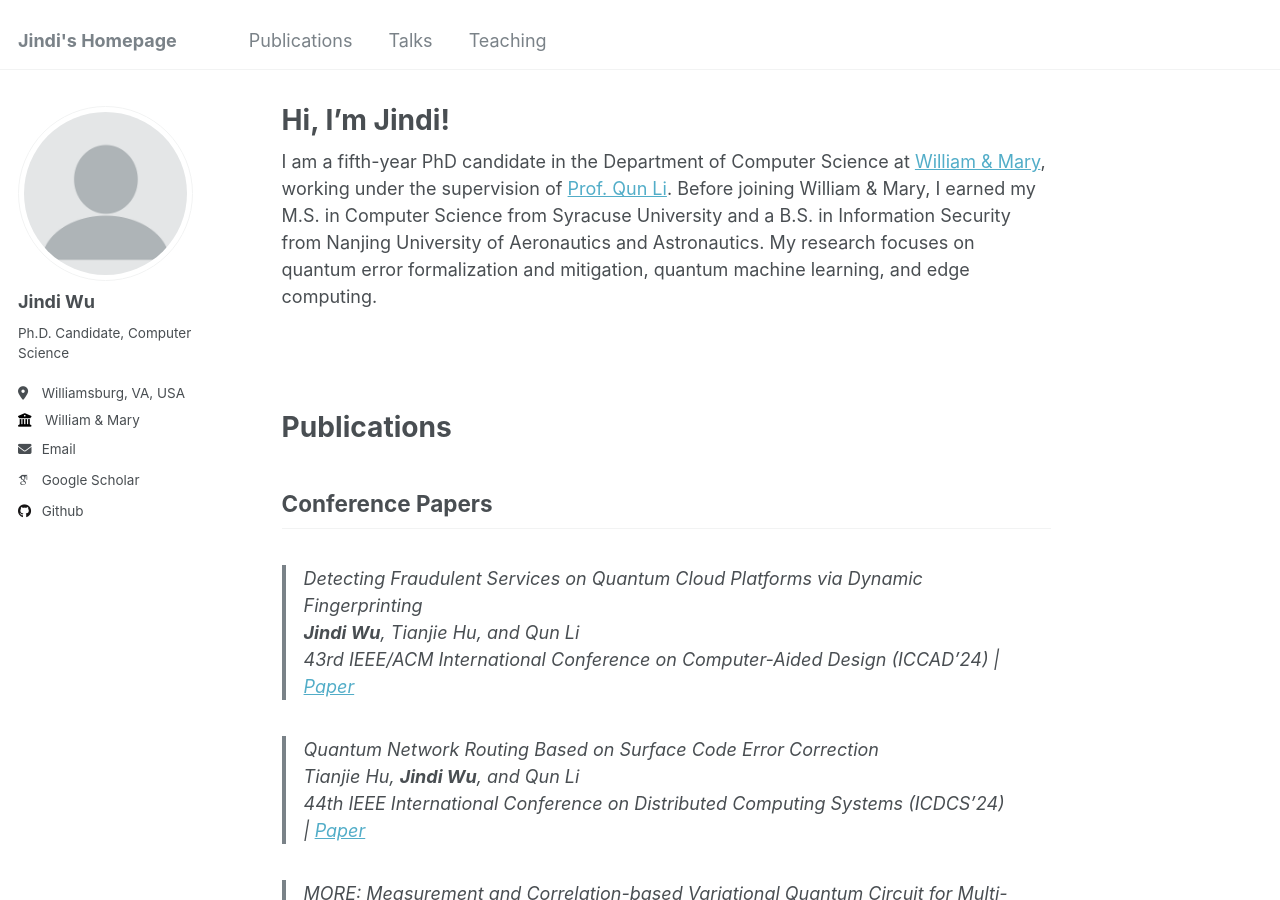
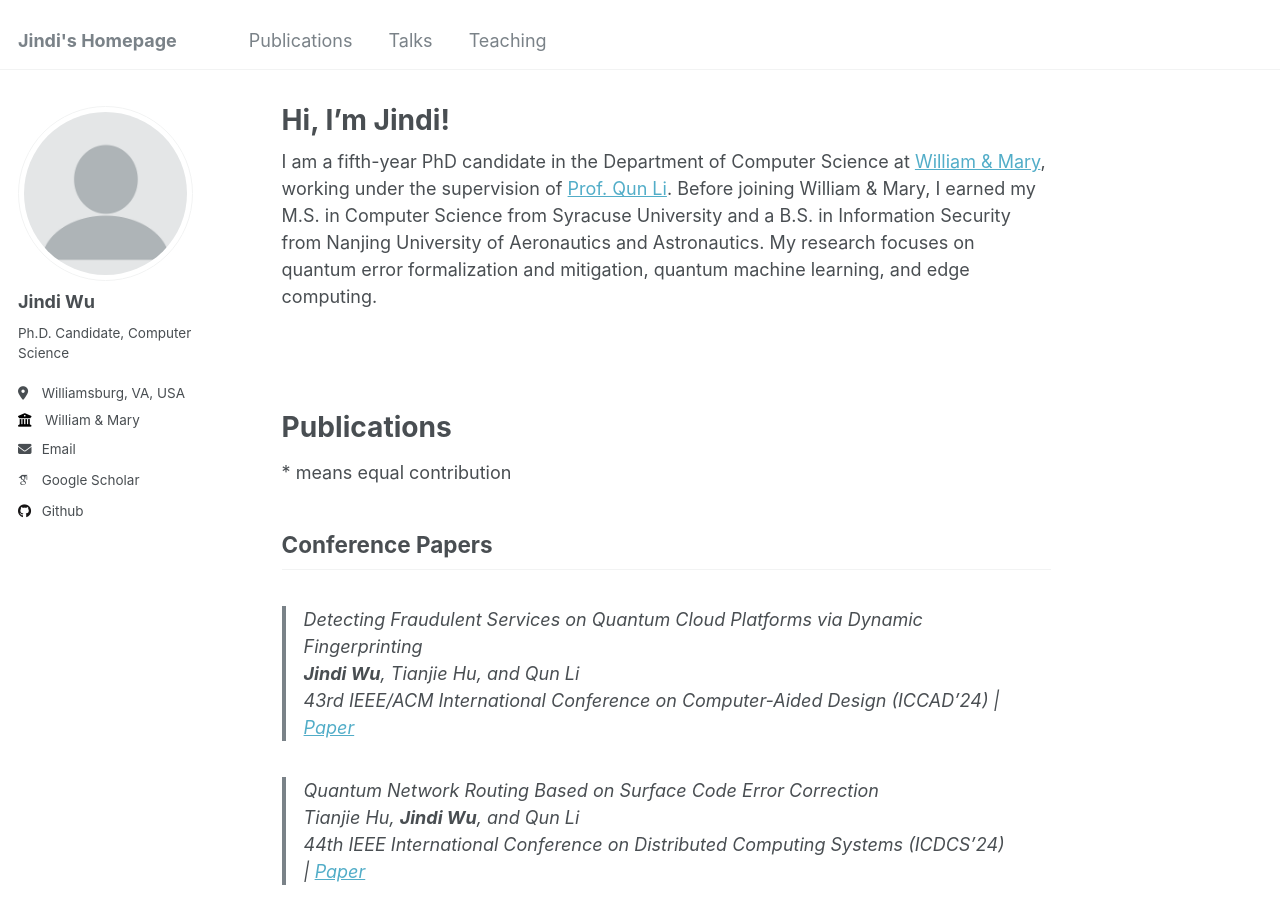
Before and after one commit to Jindi0/website, a Jekyll site: the page built from _pages/about.md, in a window 1280 px wide and 900 px high. Built offline with Jekyll 4.4.1, drawn with Linux system fonts in a browser that asks for light colours; some web fonts are replaced.

Commit message:
Update about.md

```diff
--- a/_pages/about.md
+++ b/_pages/about.md
@@ -14,6 +14,7 @@ I am a fifth-year PhD candidate in the Department of Computer Science at [Willia
 
 Publications
 ======
+\* means equal contribution
 
 Conference Papers
 ------
```
